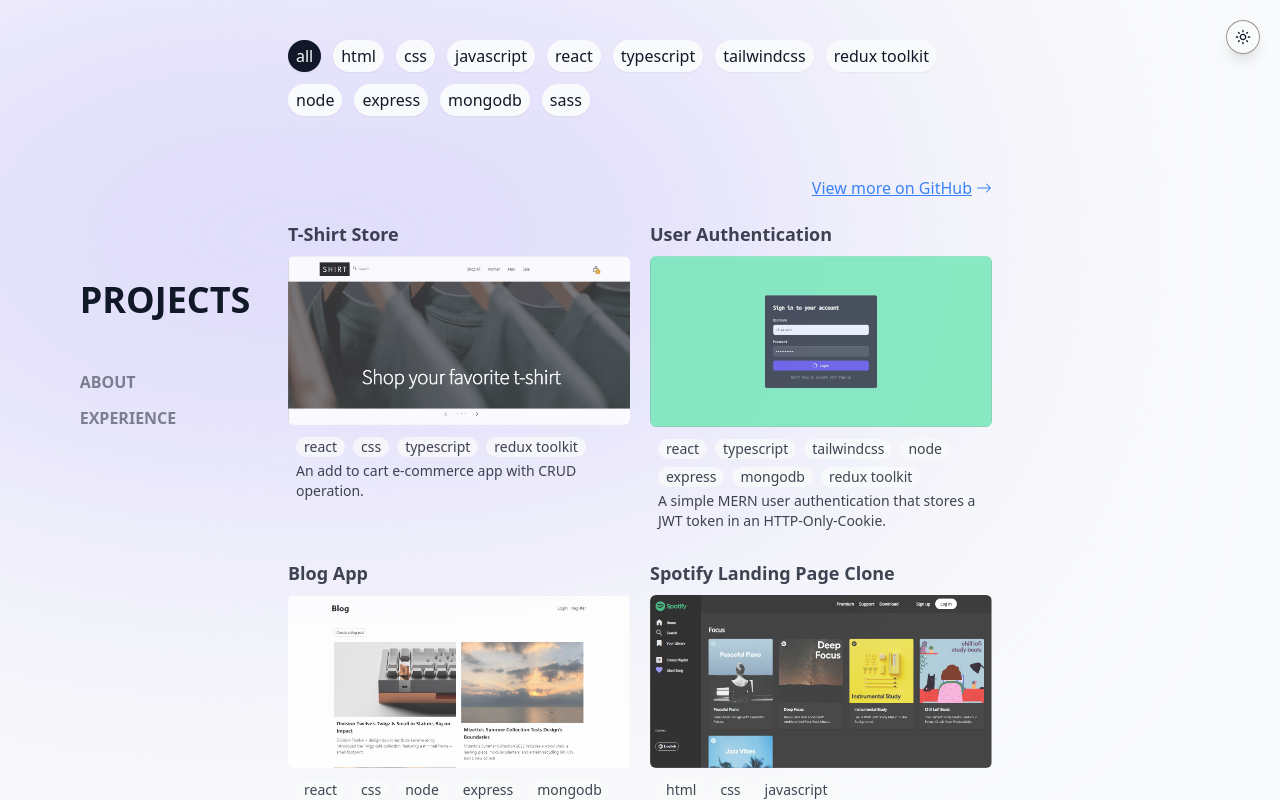
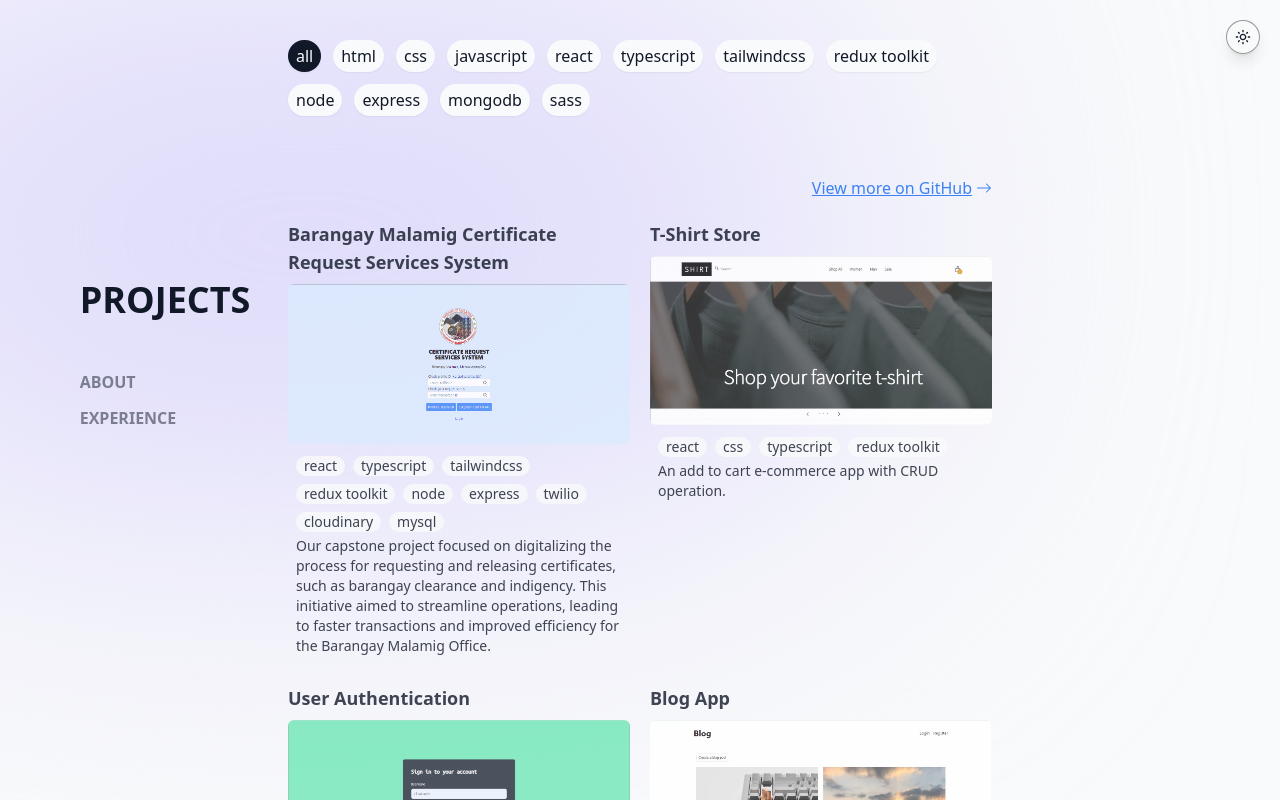
Before and after one commit to clntnorbana/portfolio.v2, a React (Vite) app: page /projects in a window 1280 px wide. Shown: the top 800 px of the page. Built offline with nearby package versions, Linux system fonts and the light colour scheme.

Commit message:
new project added

```diff
--- a/src/pages/projects/data.ts
+++ b/src/pages/projects/data.ts
@@ -14,6 +14,28 @@ export type ProjectsType = {
 };
 
 const data: ProjectsType[] = [
+  {
+    title: "Barangay Malamig Certificate Request Services System",
+    live_url: "",
+    github_url: {
+      frontend_url: "https://github.com/clntnorbana/frontend_capstone",
+      backend_url: "https://github.com/clntnorbana/backend_capstone",
+    },
+    stacks: [
+      "react",
+      "typescript",
+      "tailwindcss",
+      "redux toolkit",
+      "node",
+      "express",
+      "twilio",
+      "cloudinary",
+      "mysql",
+    ],
+    description:
+      "Our capstone project focused on digitalizing the process for requesting and releasing certificates, such as barangay clearance and indigency. This initiative aimed to streamline operations, leading to faster transactions and improved efficiency for the Barangay Malamig Office.",
+    images: [`${image_path}/capstone.png`, `${image_path}/capstone.png`],
+  },
   {
     title: "T-Shirt Store",
     live_url: "https://t-shirt-store-phi.vercel.app/",
```
Also changed, not shown: public/project_img/capstone.png (added).
